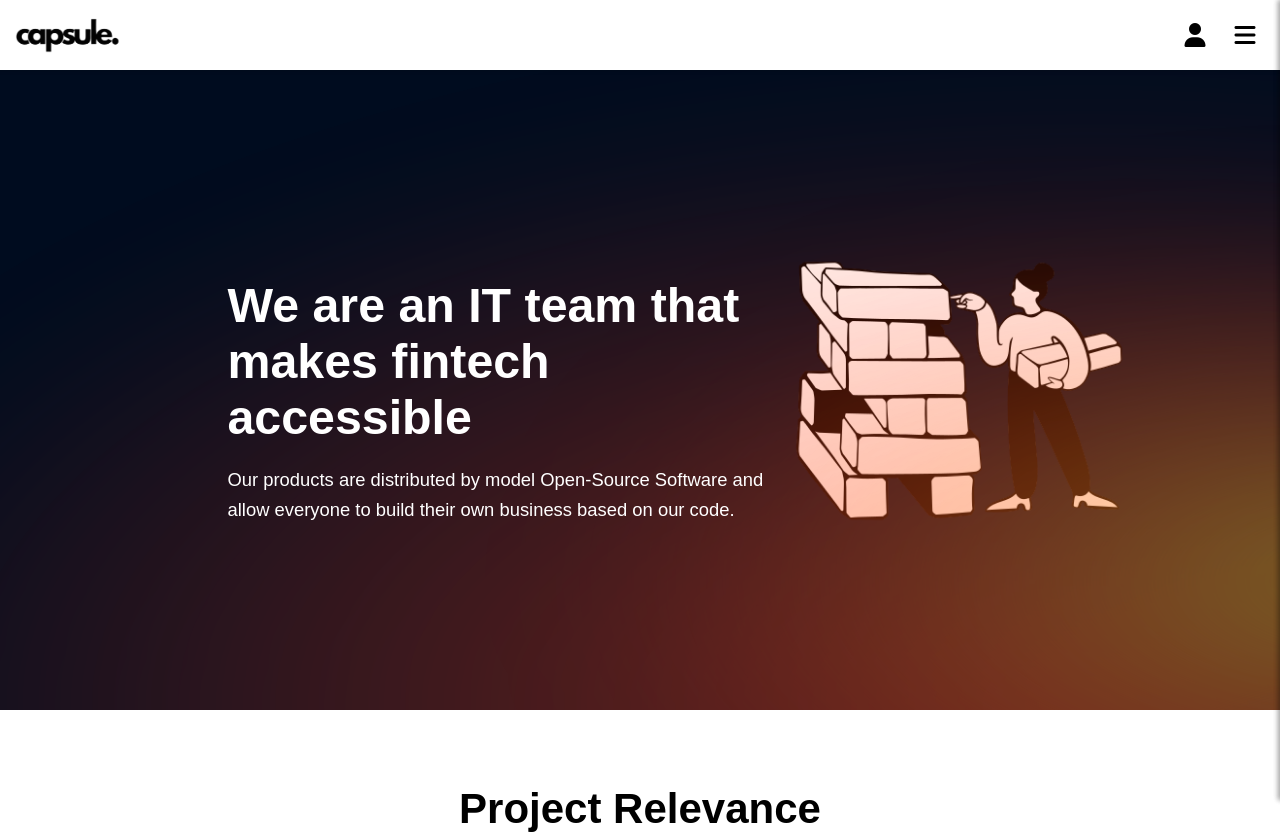
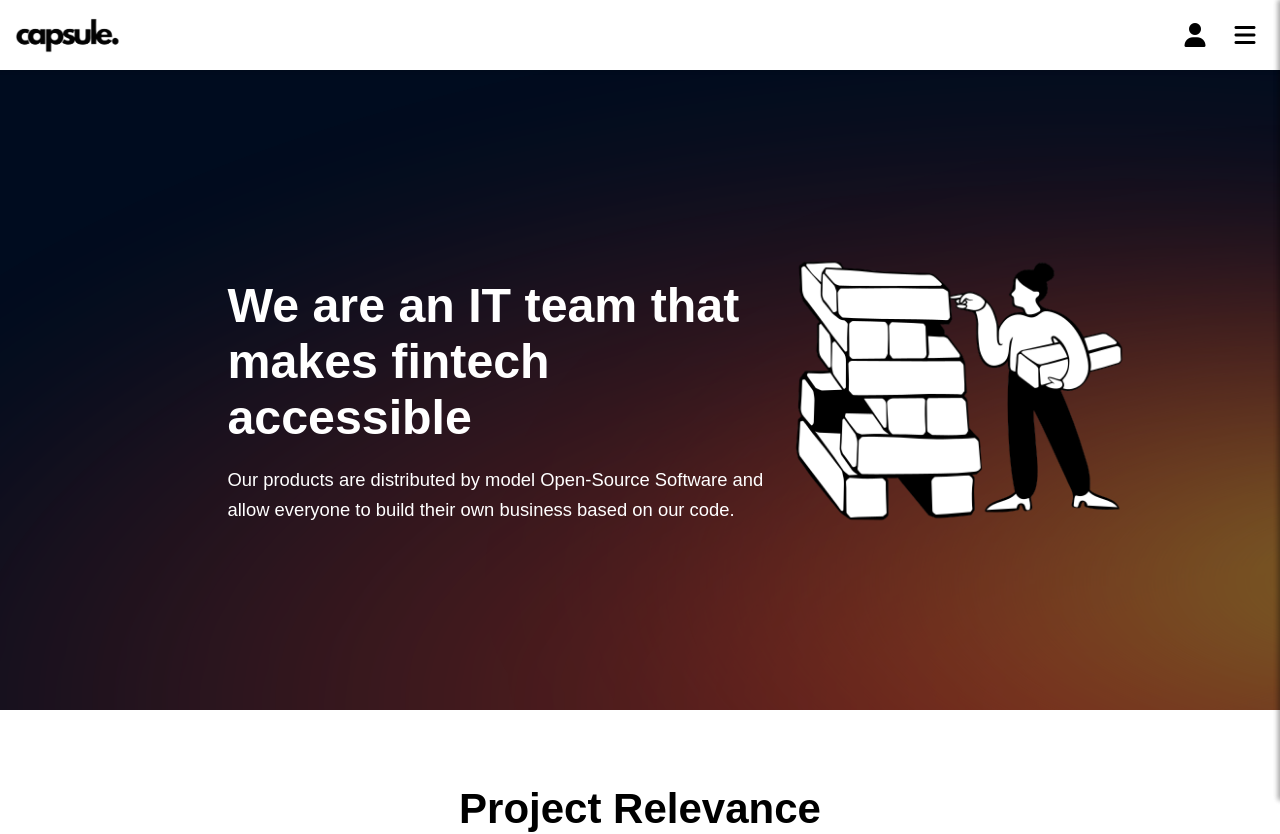
Before and after one commit to capsv/capsule-website, a React (Vite) app: page / in a window 1280 px wide. Shown: the top 834 px of the page. Built offline with nearby package versions, Linux system fonts and the light colour scheme; a web font is replaced by a local one.

Commit message:
refactor(HeroSecton): some style

```diff
--- a/src/pages/home-page/hero-section/HeroSection.css
+++ b/src/pages/home-page/hero-section/HeroSection.css
@@ -17,6 +17,8 @@
     justify-content: space-between;
     width: 100%;
     max-width: 825px;
+    position: relative; /* Add this line to ensure proper layering */
+    z-index: 1; /* Add this line to ensure proper layering */
 }
 
 .hero-text {
@@ -49,6 +51,8 @@
     flex: 1; /* Занимает 1/3 ширины */
     display: flex;
     justify-content: left;
+    position: relative; /* Add this line to ensure proper layering */
+    z-index: 1; /* Add this line to ensure proper layering */
 }
 
 .hero-image img {
@@ -61,7 +65,7 @@
     width: 3000px;
     height: auto;
     opacity: 0.7;
-    z-index: 0;
+    z-index: 0; /* Ensure decoration is behind the content */
 }
 
 .hero-decoration-1 {
@@ -84,7 +88,7 @@
     }
 
     .hero-image img {
-        max-width: 90%;
+        max-width: 85%;
         height: auto;
     }
 }
```
